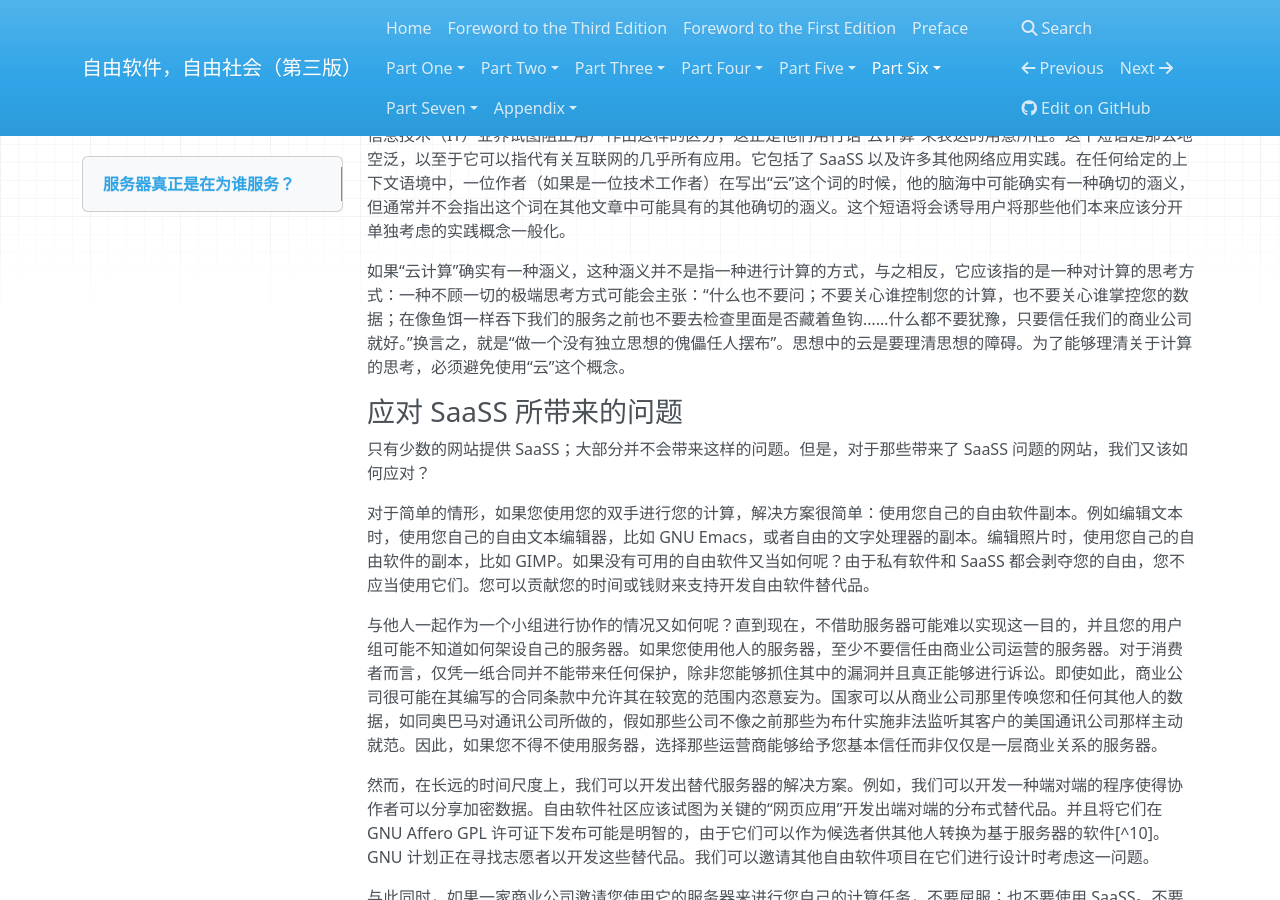
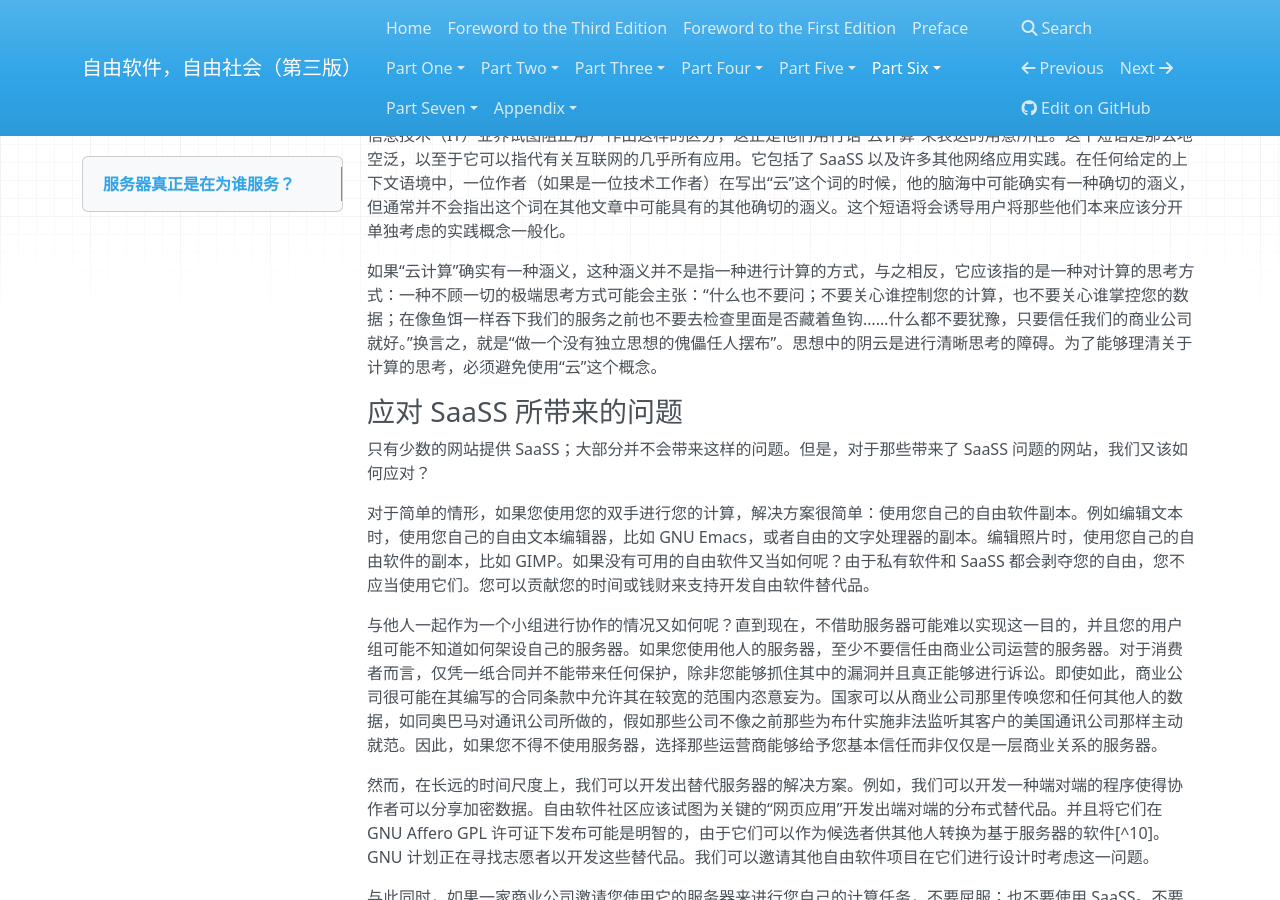
Before and after one commit to beijinglug/fsfs-zh, an MkDocs documentation site: the page built from docs/who-does-that-server-really-serve.md, in a window 1280 px wide and 900 px high, scrolled down 3772 px. Built offline with MkDocs 1.6.1, drawn with Linux system fonts in a browser that asks for light colours; nearby versions of some CDN libraries; old or Windows-style settings are respelled for this version of MkDocs.

Commit message:
Proofread with Correction
原句："A cloud in the mind is an obstacle to clear thinking."
I think the proofreader misunderstood the meaning.
语法分析：主语：could in the mind（思想中的阴云）；谓语：is（系动词）；宾语：an obstacle（一种障碍）；补语：to clear thinking（对于清晰思考的）
正确译文：思想中的阴云是进行清晰思考的障碍。

```diff
--- a/docs/who-does-that-server-really-serve.md
+++ b/docs/who-does-that-server-really-serve.md
@@ -94,7 +94,7 @@ Google Docs 向我们展示要评估单一服务到底可以有多么复杂。
 
 信息技术（IT）业界试图阻止用户作出这样的区分，这正是他们用行话“云计算”来表达的用意所在。这个短语是那么地空泛，以至于它可以指代有关互联网的几乎所有应用。它包括了 SaaSS 以及许多其他网络应用实践。在任何给定的上下文语境中，一位作者（如果是一位技术工作者）在写出“云”这个词的时候，他的脑海中可能确实有一种确切的涵义，但通常并不会指出这个词在其他文章中可能具有的其他确切的涵义。这个短语将会诱导用户将那些他们本来应该分开单独考虑的实践概念一般化。
 
-如果“云计算”确实有一种涵义，这种涵义并不是指一种进行计算的方式，与之相反，它应该指的是一种对计算的思考方式：一种不顾一切的极端思考方式可能会主张：“什么也不要问；不要关心谁控制您的计算，也不要关心谁掌控您的数据；在像鱼饵一样吞下我们的服务之前也不要去检查里面是否藏着鱼钩……什么都不要犹豫，只要信任我们的商业公司就好。”换言之，就是“做一个没有独立思想的傀儡任人摆布”。思想中的云是要理清思想的障碍。为了能够理清关于计算的思考，必须避免使用“云”这个概念。
+如果“云计算”确实有一种涵义，这种涵义并不是指一种进行计算的方式，与之相反，它应该指的是一种对计算的思考方式：一种不顾一切的极端思考方式可能会主张：“什么也不要问；不要关心谁控制您的计算，也不要关心谁掌控您的数据；在像鱼饵一样吞下我们的服务之前也不要去检查里面是否藏着鱼钩……什么都不要犹豫，只要信任我们的商业公司就好。”换言之，就是“做一个没有独立思想的傀儡任人摆布”。思想中的阴云是进行清晰思考的障碍。为了能够理清关于计算的思考，必须避免使用“云”这个概念。
 
 ### 应对 SaaSS 所带来的问题
 
```
